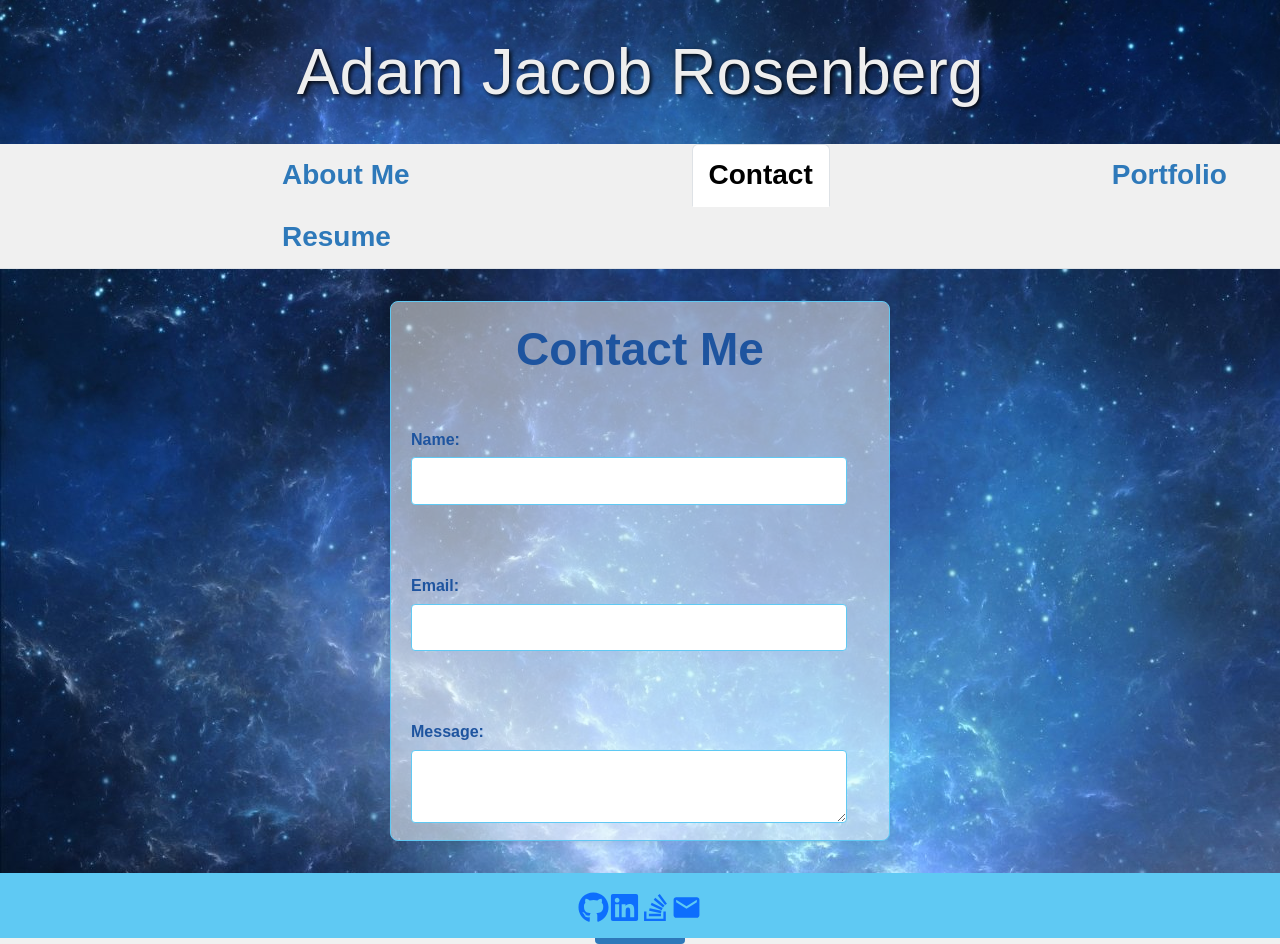
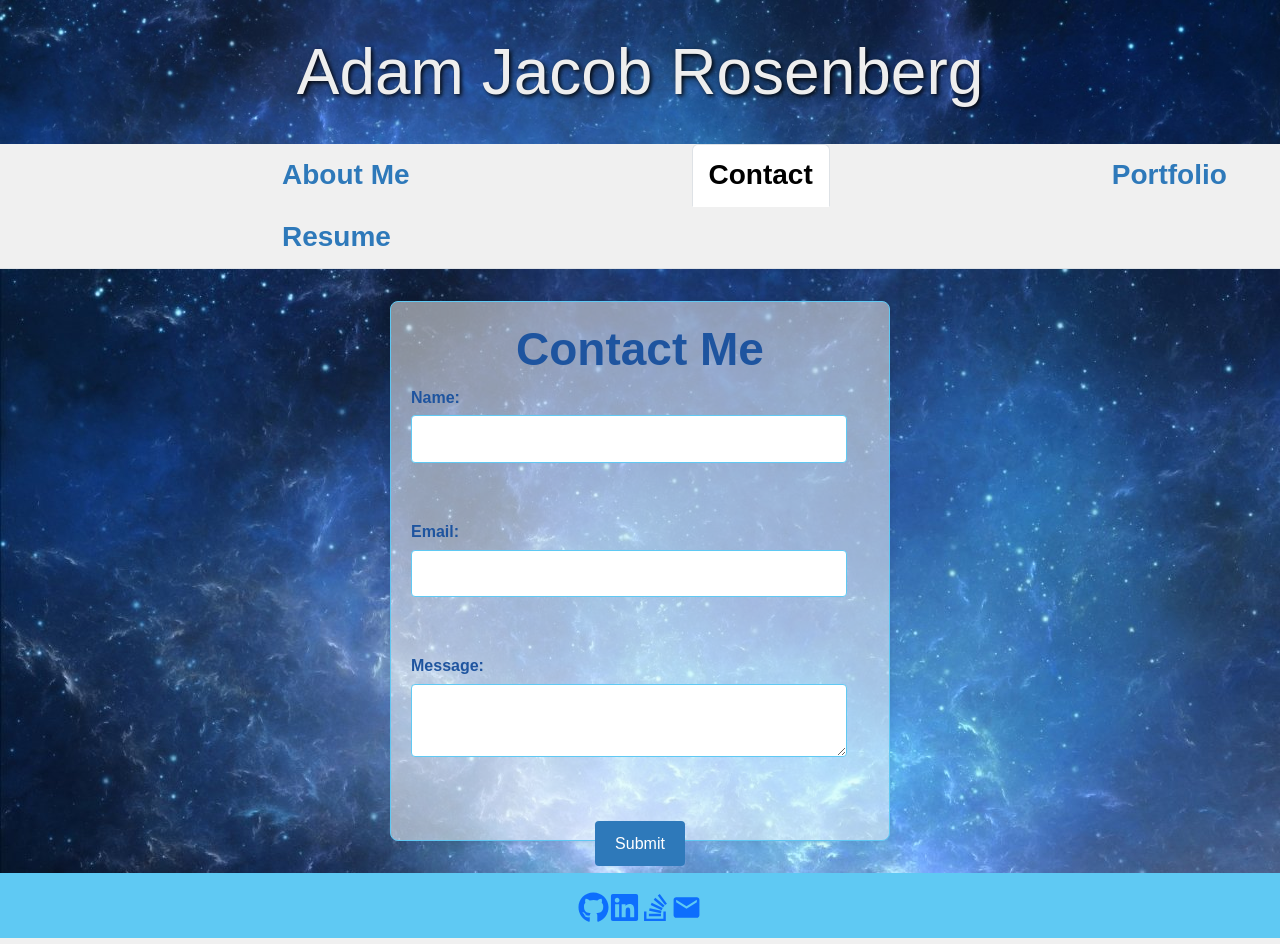
Before and after one commit to AcoderRose/AdamsReact_Portfolio, a React (Vite) app: page /Contact in a window 1280 px wide. Built offline with nearby package versions, Linux system fonts and the light colour scheme.

Commit message:
Refactored and debugged style.css so that my submit button on Contact page was not falling off screen its now centered at bottom of form and visibile for user

```diff
--- a/src/styles/style.css
+++ b/src/styles/style.css
@@ -146,13 +146,12 @@ footer {
 }
 
 .contact-container h1 {
-  margin-bottom: 50px;
   font-size: 24px;
   color: var(--dark-blue);
 }
 
 .contact-container form > div {
-  margin-bottom: 68px;
+  margin-bottom: 56px;
   text-align: left;
 }
 
```
